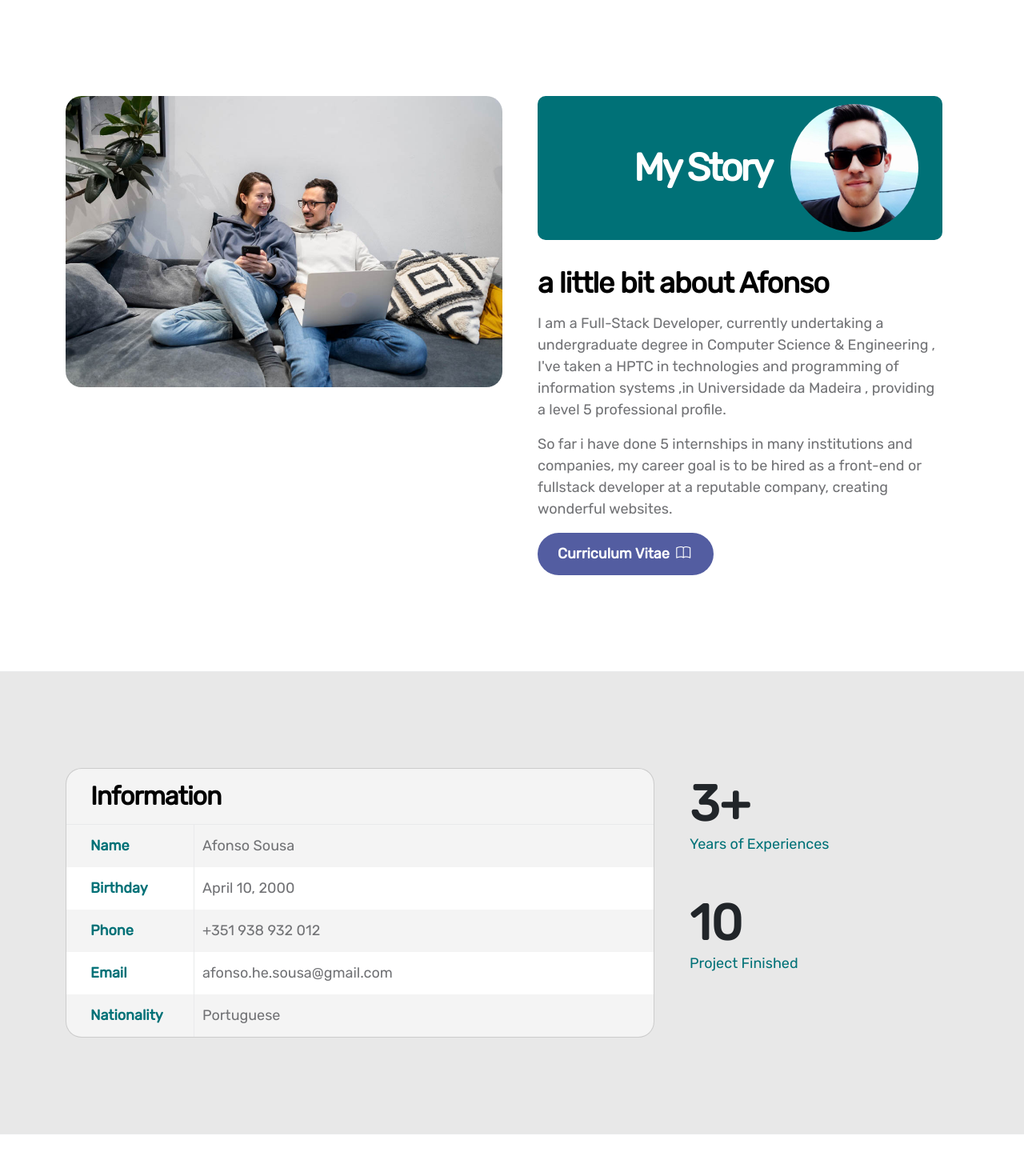
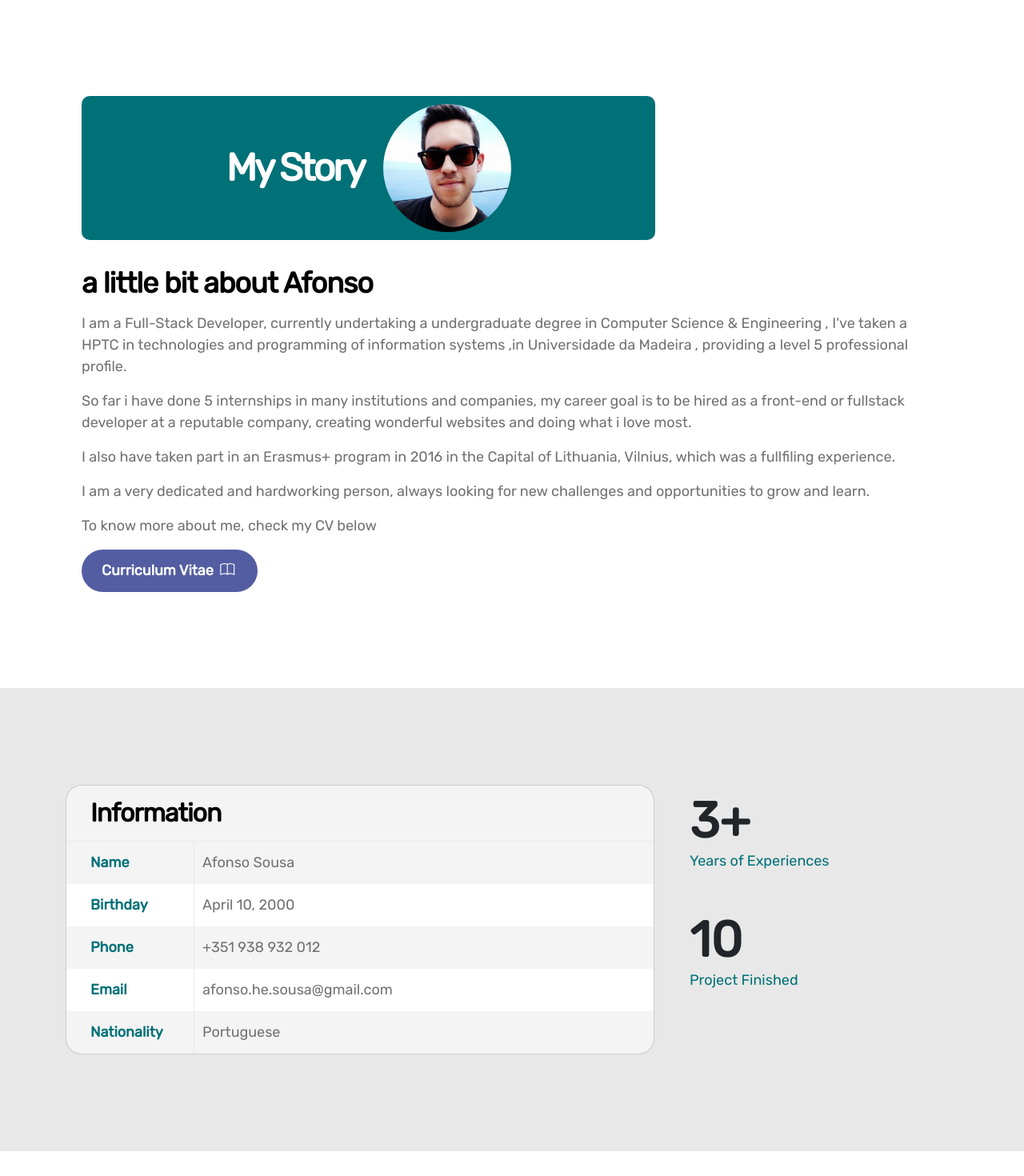
Before and after one commit to AfonsoSousa123/my-cv-web, a React (Vite) app: page / in a window 1280 px wide. Shown: the part 660-2130 px from the top of the page at 80% size. Built offline with nearby package versions, Linux system fonts and the light colour scheme.

Commit message:
Major Update (Corrected some typos and updated some stuff)

```diff
--- a/src/assets/css/templatemo-first-portfolio-style.css
+++ b/src/assets/css/templatemo-first-portfolio-style.css
@@ -1177,6 +1177,13 @@ section.clients {
     padding: 40px 30px;
   }
 
+  @media (max-width: 500px) {
+    .text-wrap {
+      word-wrap: break-word; /* This property ensures that words break at the end of the line if necessary */
+      overflow-wrap: break-word; /* This property ensures that words break at the end of the line if necessary */
+    }
+  }
+
   .contact-info-border-start {
     border-right: 0;
     border-bottom: 1px solid var(--border-color);
--- a/src/components/Footer.tsx
+++ b/src/components/Footer.tsx
@@ -7,18 +7,18 @@ const Footer = () => {
             <div className="col-lg-12 col-12">
               <div className="copyright-text-wrap">
                 <p className="mb-0">
-                  {/*<span className="copyright-text">*/}
-                  {/*  Copyright © 2036 <a href="/">First Portfolio</a> Company.*/}
-                  {/*  All rights reserved.*/}
-                  {/*</span>*/}
                   Designed and Developed by:
                   <a
                     rel="sponsored"
                     href="https://github.com/AfonsoSousa123"
                     target="_blank"
+                    className={"ms-1"}
                   >
                     Afonso Sousa
                   </a>
+                  {/*<span className="copyright-text">*/}
+                  {/*  Copyright © 2036 . All rights reserved.*/}
+                  {/*</span>*/}
                 </p>
               </div>
             </div>
--- a/src/sections/About.tsx
+++ b/src/sections/About.tsx
@@ -4,17 +4,18 @@ const About = () => {
       <section className="about section-padding" id="section_about">
         <div className="container">
           <div className="row">
-            <div className="col-lg-6 col-12">
-              <img
-                src="/images/couple-working-from-home-together-sofa.jpg"
-                className="about-image img-fluid"
-                alt=""
-              />
-            </div>
+            {/*<div className="col-lg-6 col-12">*/}
+            {/*  <img*/}
+            {/*    src="/images/couple-working-from-home-together-sofa.jpg"*/}
+            {/*    className="about-image img-fluid"*/}
+            {/*    alt=""*/}
+            {/*  />*/}
+            {/*</div>*/}
 
-            <div className="col-lg-6 col-12 mt-5 mt-lg-0">
+            <div className="col-lg-12 col-12 mt-5 mt-lg-0">
               <div className="about-thumb">
-                <div className="section-title-wrap d-flex justify-content-end align-items-center mb-4">
+                <div className="col-8">
+                  <div className="section-title-wrap d-flex justify-content-center align-items-center mb-4">
                     <h2 className="text-white me-4 mb-0">My Story</h2>
 
                     <img
@@ -22,6 +23,7 @@ const About = () => {
                       className="avatar-image img-fluid"
                       alt=""
                     />
+                  </div>
                 </div>
 
                 <h3 className="pt-2 mb-3">a little bit about Afonso</h3>
@@ -58,8 +60,21 @@ const About = () => {
                   So far i have done 5 internships in many institutions and
                   companies, my career goal is to be hired as a front-end or
                   fullstack developer at a reputable company, creating wonderful
-                  websites.
+                  websites and doing what i love most.
                 </p>
+
+                <p>
+                  I also have taken part in an Erasmus+ program in 2016 in the
+                  Capital of Lithuania, Vilnius, which was a fullfiling
+                  experience.
+                </p>
+
+                <p>
+                  I am a very dedicated and hardworking person, always looking
+                  for new challenges and opportunities to grow and learn.
+                </p>
+
+                <p>To know more about me, check my CV below</p>
 
                 <a
                   className="custom-btn btn custom-link btn-hover-scale"
--- a/src/sections/Contact.tsx
+++ b/src/sections/Contact.tsx
@@ -119,8 +119,8 @@ const Contact = () => {
                 </strong>
 
                 <p>
-                  <a href="mailto:afonsosousa10@gmail.com">
-                    afonsosousa10@gmail.com
+                  <a href="mailto:afonso.he.sousa@gmail.com">
+                    afonso.he.sousa@gmail.com
                   </a>
                 </p>
 
--- a/src/sections/Featured.tsx
+++ b/src/sections/Featured.tsx
@@ -32,12 +32,11 @@ const Featured = () => {
 
                   <p>
                     <span className="profile-small-title">Email</span>
-                    <a
-                      className={"text-wrap "}
-                      href="mailto:afonso.he.sousa@gmail.com"
-                    >
-                      afonso.he.sousa@gmail.com
-                    </a>
+                    <span className={"text-wrap"}>
+                      <a href="mailto:afonso.he.sousa@gmail.com">
+                        afonso.he.sousa@gmail.com
+                      </a>
+                    </span>
                   </p>
 
                   <p>
--- a/src/sections/Skills.tsx
+++ b/src/sections/Skills.tsx
@@ -4,9 +4,7 @@ const Skills = () => {
       <section className="skills section-padding" id="section_skills">
         <div className="container">
           <div className="section-title-wrap d-flex justify-content-center align-items-center mb-5">
-            <h2 className="text-white py-5 mb-0">
-              Technologies i've used
-            </h2>
+            <h2 className="text-white py-5 mb-0">Technologies i've used</h2>
           </div>
 
           <div className="row">
@@ -42,7 +40,7 @@ const Skills = () => {
                       <i className={"bi-check2-circle me-2"}></i>Tools
                     </th>
                     <td className={"table-td-skills"}>
-                      Node.js, Postman, MongoDB, MySQL, PostgreSQL
+                      Node.js, Postman, MongoDB, MySQL, PostgreSQL, Joomla
                     </td>
                   </tr>
                 </tbody>
```
Lines whose indentation alone changed are shown as unchanged.
